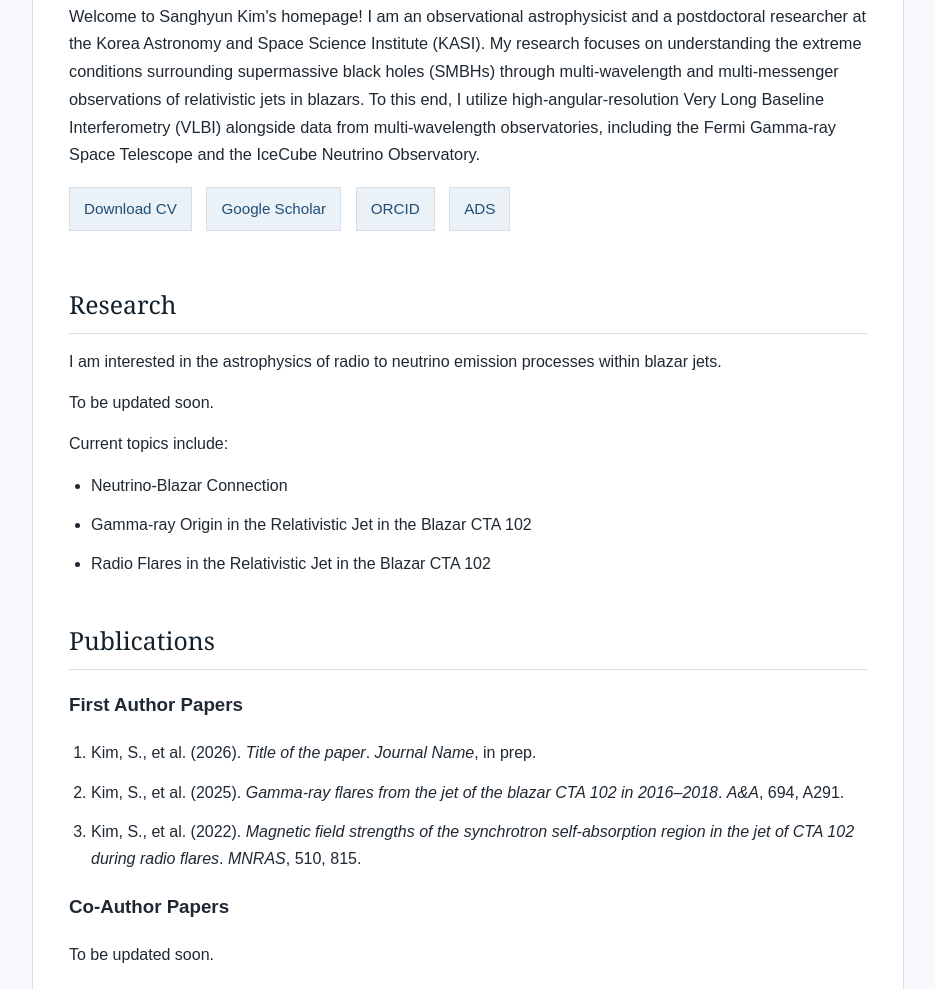
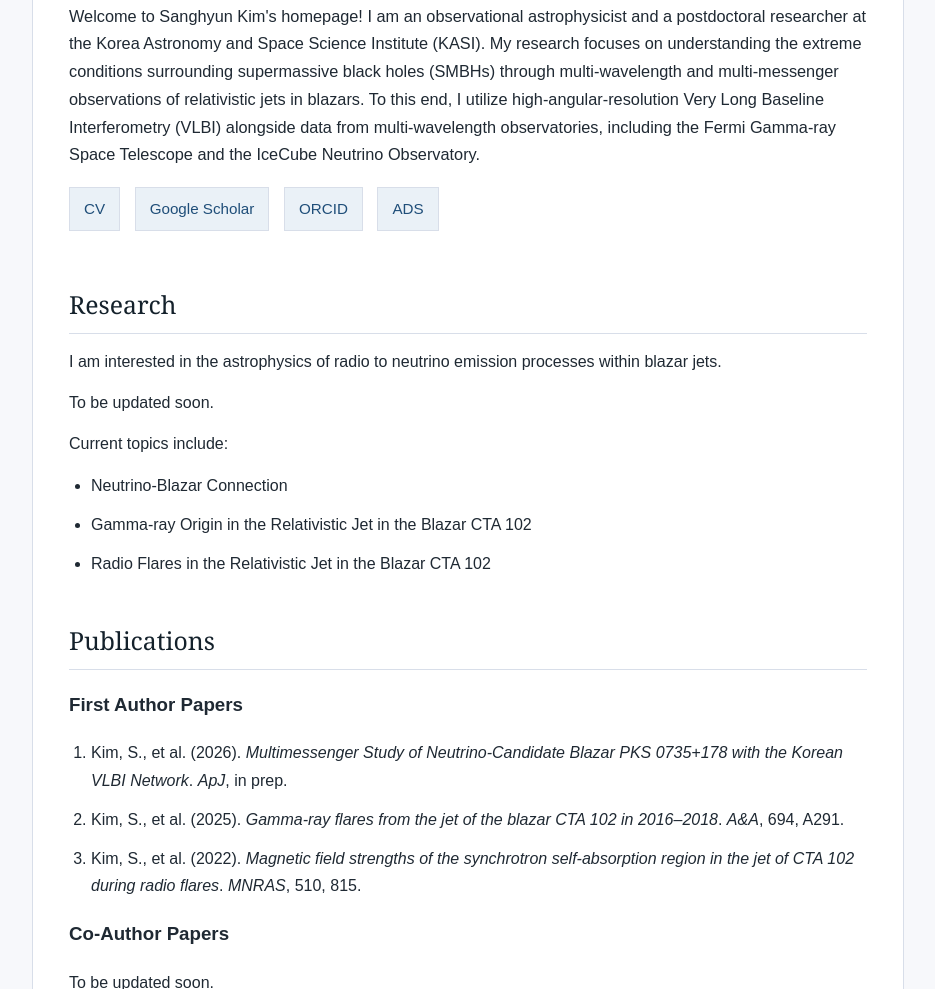
Before and after one commit to sanghkimastro/sanghkimastro.github.io, a plain HTML site: page index.html in a window 1280 px wide. Shown: the part 339-1328 px from the top of the page, without its empty margins (172-1107 px from the left). Drawn offline with Linux system fonts and the light colour scheme.

Commit message:
Update index.html

```diff
--- a/index.html
+++ b/index.html
@@ -200,10 +200,10 @@
         </p>
 
         <div class="buttons">
-          <a class="button" href="cv.pdf" target="_blank">Download CV</a>
-          <a class="button" href="https://scholar.google.com/" target="_blank">Google Scholar</a>
-          <a class="button" href="https://orcid.org/" target="_blank">ORCID</a>
-          <a class="button" href="https://ui.adsabs.harvard.edu/" target="_blank">ADS</a>
+          <a class="button" href="CV_Apr2026.pdf" target="_blank">CV</a>
+          <a class="button" href="https://scholar.google.com/citations?user=DT1gpc0AAAAJ&hl=ko&authuser=1" target="_blank">Google Scholar</a>
+          <a class="button" href="https://orcid.org/my-orcid?orcid=0000-0001-7556-8504" target="_blank">ORCID</a>
+          <a class="button" href="https://ui.adsabs.harvard.edu/user/libraries/7N0FlFpxQU2eLRXnoS9-JQ" target="_blank">ADS</a>
         </div>
       </section>
 
@@ -231,7 +231,7 @@
 		<h3>First Author Papers</h3>
         <ol>
           <li>
-            Kim, S., et al. (2026). <em>Title of the paper</em>. <em>Journal Name</em>, in prep.
+            Kim, S., et al. (2026). <em>Multimessenger Study of Neutrino-Candidate Blazar PKS 0735+178 with the Korean VLBI Network</em>. <em>ApJ</em>, in prep.
           </li>
           <li>
             Kim, S., et al. (2025). <em>Gamma-ray flares from the jet of the blazar CTA 102 in 2016–2018</em>. <em>A&A</em>, 694, A291.
@@ -244,6 +244,7 @@
 		<h3>Co-Author Papers</h3>
 		<p> To be updated soon.
 		</p>
+
         <p>
           Full list:
           <a href="https://ui.adsabs.harvard.edu/user/libraries/7N0FlFpxQU2eLRXnoS9-JQ" target="_blank">NASA ADS</a>
```
